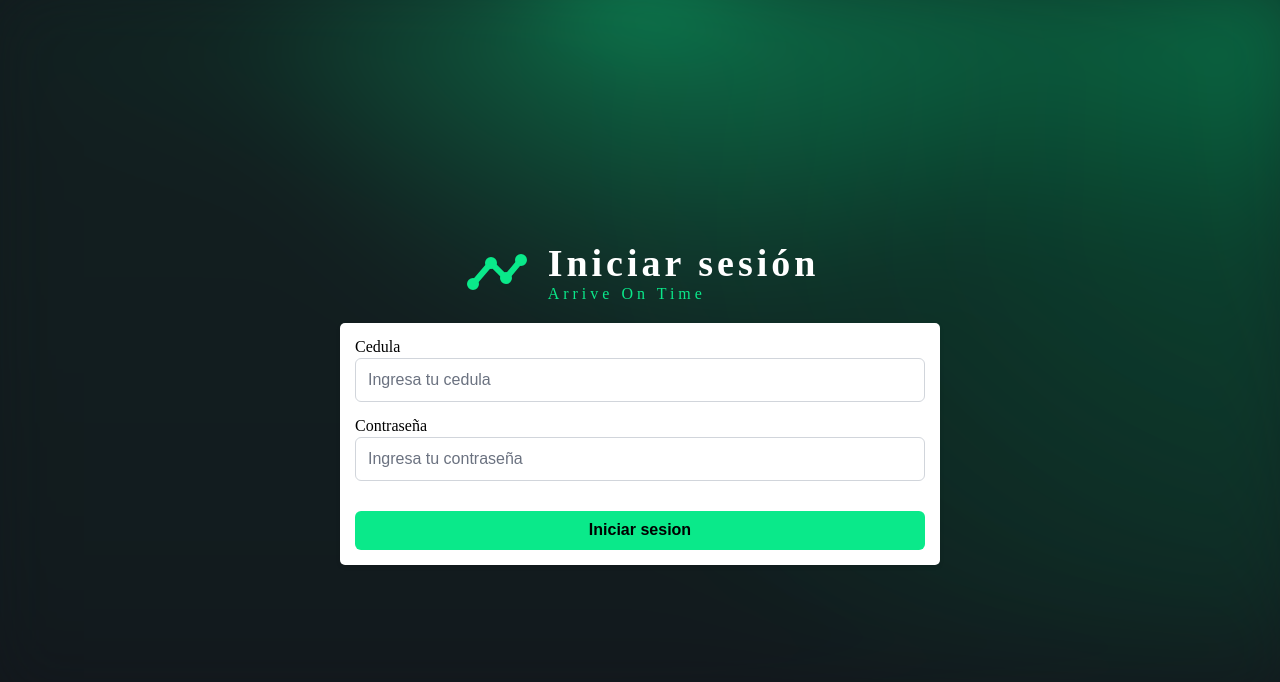
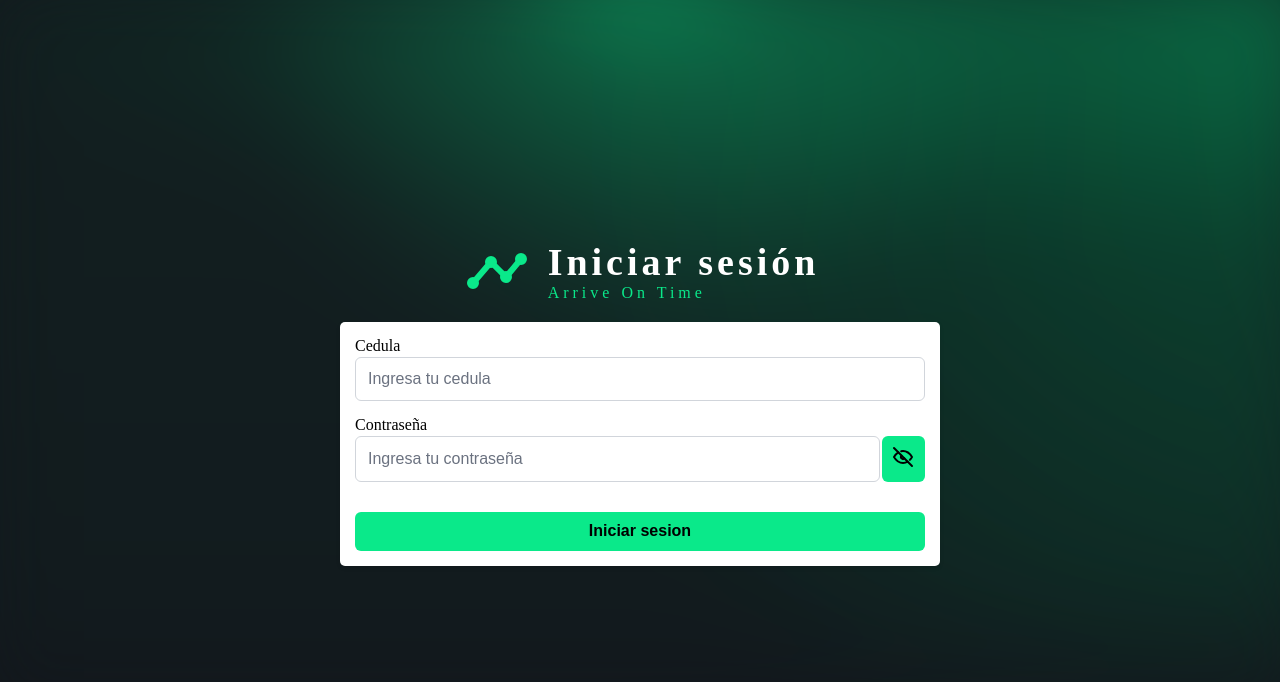
Before and after one commit to nicolas20069/arrive_on_time_v2, a React (Vite) app in the folder frontend/: page / in a window 1280 px wide. Shown: the top 682 px of the page. Built offline with nearby package versions, Linux system fonts and the light colour scheme; a web font is replaced by a local one.

Commit message:
Add login functionality to frontend and backend

```diff
--- /dev/null
+++ b/frontend/src/login/api/login.js
@@ -0,0 +1,29 @@
+export async function login({
+    cedula,
+    contraseña,
+  }) {
+    try {
+      const response = await fetch("http://localhost:5000/login", {
+        method: "POST",
+        headers: {
+          "Content-Type": "application/json",
+        },
+        body: JSON.stringify({
+          cedula,
+          contraseña,
+        }),
+      });
+
+      if (!response.ok) {
+        const { error } = await response.json();
+        return [error, null];
+      }
+
+      const data = await response.json();
+      return [null, data];
+    } catch (error) {
+      console.error(error)
+      throw new Error(error);
+    }
+
+  }
--- a/frontend/src/login/index.jsx
+++ b/frontend/src/login/index.jsx
@@ -1,11 +1,89 @@
+import { useState, useRef } from "react";
 import { Button } from "primereact/button";
 import { InputText } from "primereact/inputtext";
+import { Toast } from "primereact/toast";
+
+import { login } from "./api/login.js";
 
 import "./login.css";
 
 export function Login() {
+  const toast = useRef(null);
+
+  const [cedula, setCedula] = useState("");
+  const [contraseña, setContraseña] = useState("");
+  const [mostrarContraseña, setMostrarContraseña] = useState(false);
+
+  const showSuccess = ({ detail }) => {
+    toast.current.show({
+      severity: "success",
+      summary: "Success",
+      detail,
+      life: 3000,
+    });
+  };
+
+  const showWarn = ({ detail }) => {
+    toast.current.show({
+      severity: "warn",
+      summary: "Warning",
+      detail,
+      life: 3000,
+    });
+  };
+
+  const showError = ({ detail }) => {
+    toast.current.show({
+      severity: "error",
+      summary: "Error",
+      detail,
+      life: 3000,
+    });
+  };
+
+  const toggleMostrarContraseña = (e) => {
+    e.preventDefault();
+    setMostrarContraseña(!mostrarContraseña);
+  };
+
+  const handleLogin = async (e) => {
+    e.preventDefault();
+
+    if (!cedula || !contraseña) {
+      showWarn({ detail: "Porfavor llena todos los campos" });
+      return;
+    }
+
+    try {
+      const [err, user] = await login({
+        cedula,
+        contraseña,
+      });
+
+      if (user) {
+        showSuccess({ detail: "Sesion Iniciada" });
+        localStorage.setItem("user", JSON.stringify(user.user));
+
+        setTimeout(() => {
+          if (user.user.rol_id === 1) {
+            window.location.href = "/admin";
+          } else {
+            window.location.href = "/user";
+          }
+        }, 1000);
+      } else {
+        showError({ detail: err });
+      }
+    } catch (error) {
+      showError({
+        detail: error.message,
+      });
+    }
+  };
+
   return (
     <main className="main">
+      <Toast ref={toast} />
       <header className="login-header">
         <img
           className="login-img"
@@ -27,21 +105,33 @@ export function Login() {
             type="text"
             placeholder="Ingresa tu cedula"
             required
-            /* value={rolName}
-              onChange={(e) => setRolName(e.target.value)} */
+            value={cedula}
+            onChange={(e) => setCedula(e.target.value)}
           />
         </label>
 
         <label className="label-form" htmlFor="contraseña">
           Contraseña
-          <InputText
-            id="contraseña"
-            type="password"
-            placeholder="Ingresa tu contraseña"
-            required
-            /* value={rolName}
-              onChange={(e) => setRolName(e.target.value)} */
-          />
+          <div className="password-input">
+            <InputText
+              id="contraseña"
+              type={mostrarContraseña ? "text" : "password"}
+              placeholder="Ingresa tu contraseña"
+              required
+              value={contraseña}
+              onChange={(e) => setContraseña(e.target.value)}
+            />
+
+            <button
+              className="primary-button btn-show-password"
+              onClick={toggleMostrarContraseña}
+            >
+              <img
+                src={`/login/${mostrarContraseña ? "eye.svg" : "eye-off.svg"}`}
+                alt=""
+              />
+            </button>
+          </div>
         </label>
 
         <Button
@@ -49,6 +139,7 @@ export function Login() {
           label="Iniciar sesion"
           size="small"
           className="primary-button login-button"
+          onClick={handleLogin}
         />
       </form>
     </main>
```
